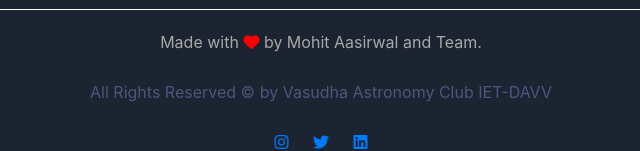
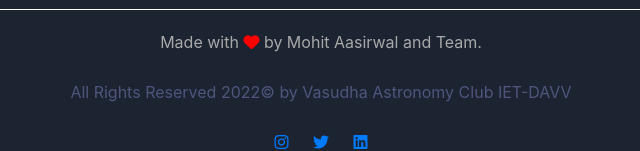
Before and after one commit to Mohit-Aasirwal/Vasudha-Astronomy-Club, a plain HTML site: page index.html in a window 1280 px wide. Shown: the part 1399-1550 px from the top of the page, 319-959 px from the left. Drawn offline with nearby package versions, Linux system fonts and the light colour scheme; a web font is replaced by a local one.

Commit message:
18 august final commit

```diff
--- /dev/null
+++ b/date.js
@@ -0,0 +1,2 @@
+const year = document.querySelector('#current-year')
+year.innerHTML = new Date().getFullYear()
--- a/index.html
+++ b/index.html
@@ -403,7 +403,7 @@
   <section class="footer" style="padding: 0;">
     <div class="footer-div" style="text-align: center">
       <p style="color: darkgrey; padding: 20px 0 0;">Made with <i class="fa-solid fa-heart" style="color: red;"></i> by Mohit Aasirwal and Team.</p>
-     <p style="color:#51557E; padding: 10px 0 10px;">All Rights Reserved © by Vasudha Astronomy Club IET-DAVV</p>
+     <p style="color:#51557E; padding: 10px 0 10px;">All Rights Reserved <span id="current-year"></span>© by Vasudha Astronomy Club IET-DAVV</p>
            <a href="" style="padding: 0 10px 0;"><i class="fa-brands fa-instagram"></i></a>
       <a href="" style="padding: 0 10px 0;"><i class="fa-brands fa-twitter"></i></a>
       <a href="" style="padding: 0 10px 0;"><i class="fa-brands fa-linkedin"></i></a>
@@ -414,7 +414,9 @@
     <div class="checkbox">
       <input type="checkbox">
     </div> -->
+<script src="date.js" type="text/javascript">
 
+</script>
 </body>
 
 </html>
```
